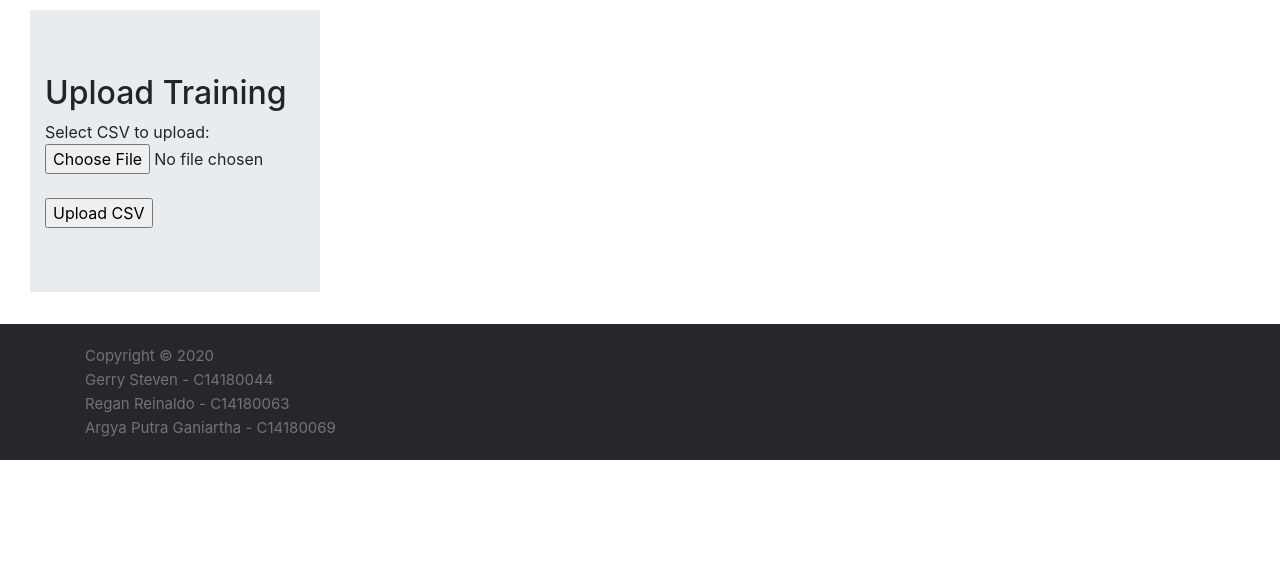
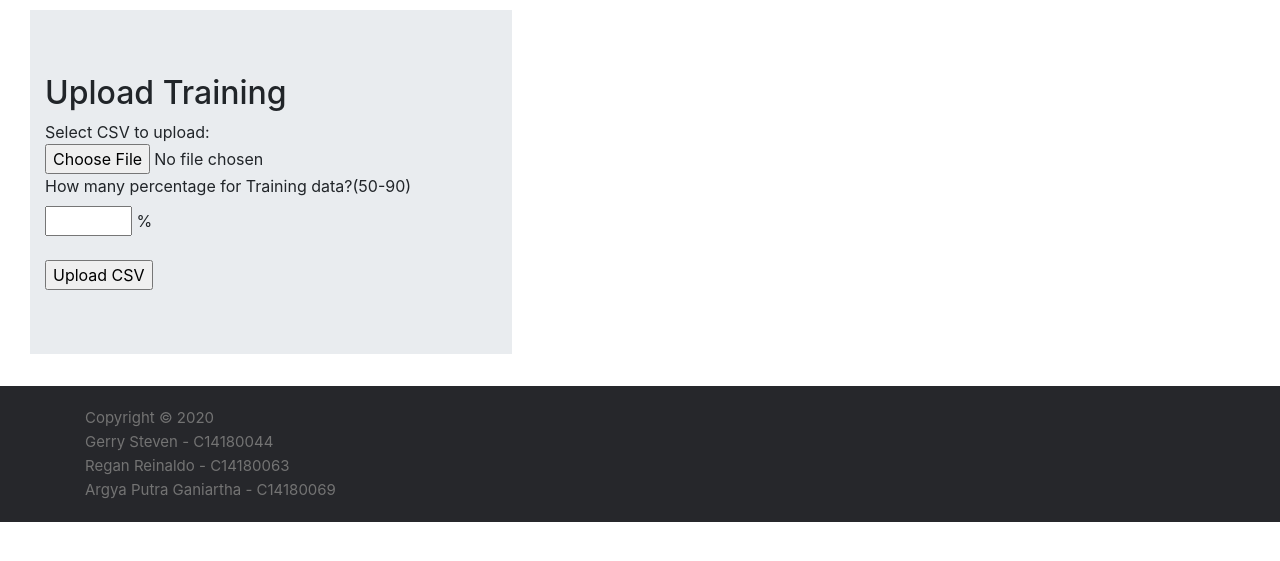
Before and after one commit to Crucios/Heart-Failure-Prediction, a PHP site: page /trainingupload.php in a window 1280 px wide. Shown: the part 56-617 px from the top of the page. Run offline with PHP 8.4, Linux system fonts and the light colour scheme.

Commit message:
Training percentage

```diff
--- a/include/header.php
+++ b/include/header.php
@@ -26,7 +26,7 @@
             margin: left;
             padding-top: 10px;
             padding-left: 30px;
-            width: 25%;
+            width: 40%;
             text-align: justify;
         }
         .myDiv4 {
--- a/trainingupload.php
+++ b/trainingupload.php
@@ -34,7 +34,9 @@ require_once 'include/header.php';
             <h2>Upload Training</h2>
 
                 Select CSV to upload:<br>
-                <input type="file" name="fileToUpload" id="fileToUpload"><br><br>
+                <input type="file" name="fileToUpload" id="fileToUpload"><br>
+                <label for="quantity">How many percentage for Training data?(50-90)</label>
+                <input type="number" id="quantity" name="quantity" min="50" max="90"> % <br><br>
                 <input type="submit" value="Upload CSV" name="submit">
             </div>
         </div>
```
